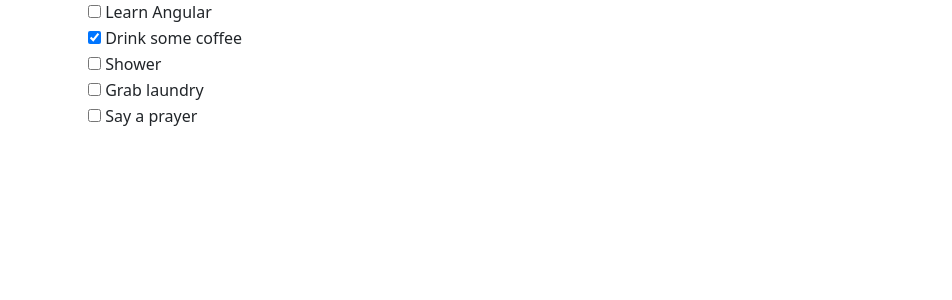
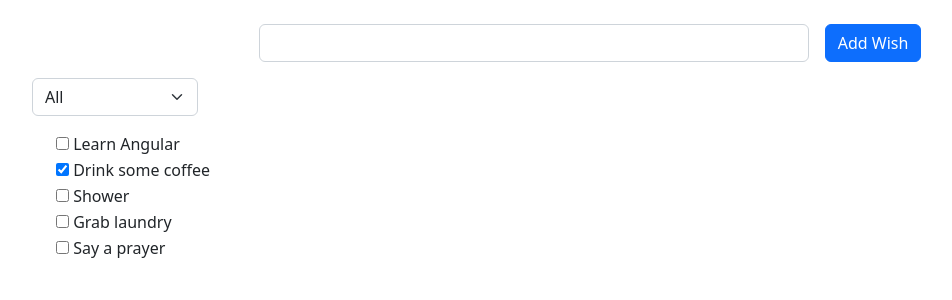
Before and after one commit to shaCode256/wishlist, an Angular app: page / in a window 1280 px wide. Shown: the top 300 px of the page, without its empty margins (50-1002 px from the left). Built offline with nearby package versions, Linux system fonts and the light colour scheme.

Commit message:
Added wishes filter. got up to 3.1 in tutorial.

```diff
--- a/src/app/app.component.html
+++ b/src/app/app.component.html
@@ -1,20 +1,37 @@
 <div class="container">
 
-  <div *ngIf="items.length === 0; else showItems">
+  <form class="row mt-3 gx-3 gy-2 align-items-center justify-content-center">
+    <div class="col-sm-6">
+      <label class="visually-hidden" for="specificSizeInputName">Wish</label>
+      <input type="text" name="new-wish-text" class="form-control" [(ngModel)]="newWishText">
+    </div>
+    <div class="col-auto">
+      <button type="submit" class="btn btn-primary" (click)="$event.preventDefault(); addNewWish() ">Add Wish</button>
+    </div>
+  </form>
+
+  <div class="row mt-3">
+    <div class="col-sm-2">
+      <select class="form-select" [(ngModel)]="listFilter">
+        <option value="0">All</option>
+        <option value="1">Unfulfilled</option>
+        <option value="2">Fulfilled</option>
+      </select>
+    </div>
+  </div>
+
+  <div class="row mt-3">
+    <div *ngIf="visibleItems.length === 0; else showItems">
       There are no wishes to display
     </div>
 
     <ng-template #showItems>
       <ul class="wish-list">
-      <li *ngFor="let item of items; index as ii">
+        <li *ngFor="let item of visibleItems; index as ii">
           <div class="form-check">
             <label class="form-check-label">
-            <input class="checkbox"
-            type="checkbox"
-            [checked]="item.isComplete"
-            [attr.data-index]="ii"
-            (click)="toggleItem(item)"
-            >
+              <input class="checkbox" type="checkbox" [checked]="item.isComplete" [attr.data-index]="ii"
+                (click)="toggleItem(item)">
               {{item.wishText}}
             </label>
           </div>
@@ -22,5 +39,8 @@
       </ul>
     </ng-template>
 
+  </div>
+
+
 
 </div>
--- a/src/app/app.component.ts
+++ b/src/app/app.component.ts
@@ -2,26 +2,45 @@
 import { RouterOutlet } from '@angular/router';
 import { WishItem } from '../shared/models/wishItem';
 import { CommonModule } from '@angular/common'
+import { FormsModule } from '@angular/forms';
 
+const filters = [
+  (item: WishItem) => item,
+  (item: WishItem) => !item.isComplete,
+  (item: WishItem) => item.isComplete
+]
 
 @Component({
   selector: 'app-root',
   standalone: true,
-  imports: [RouterOutlet, CommonModule],
+  imports: [RouterOutlet, CommonModule, FormsModule],
   templateUrl: './app.component.html',
   styleUrl: './app.component.css'
 })
 export class AppComponent {
-  items : WishItem[] = [
+  items: WishItem[] = [
     new WishItem('Learn Angular'),
     new WishItem('Drink some coffee', true),
     new WishItem('Shower'),
     new WishItem('Grab laundry'),
     new WishItem('Say a prayer')
   ];
+
+  listFilter: any = '0';
+
+  get visibleItems(): WishItem[] {
+    return this.items.filter(filters[this.listFilter])
+  };
+
+  newWishText = '';
   title = 'wishlist';
 
-  toggleItem(item : WishItem){
+  addNewWish() {
+    this.items.push(new WishItem(this.newWishText))// add wish to items array
+    this.newWishText = ''; // clear the textbox
+  }
+
+  toggleItem(item: WishItem) {
     item.isComplete = !item.isComplete;
     console.log(item);
   }
```
Lines whose indentation alone changed are shown as unchanged.
